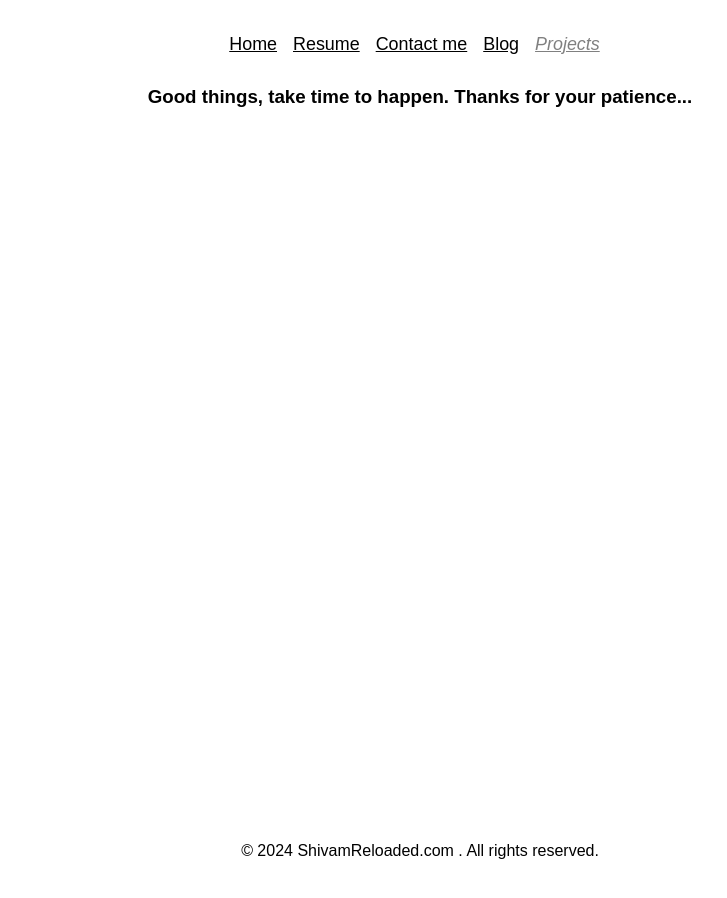
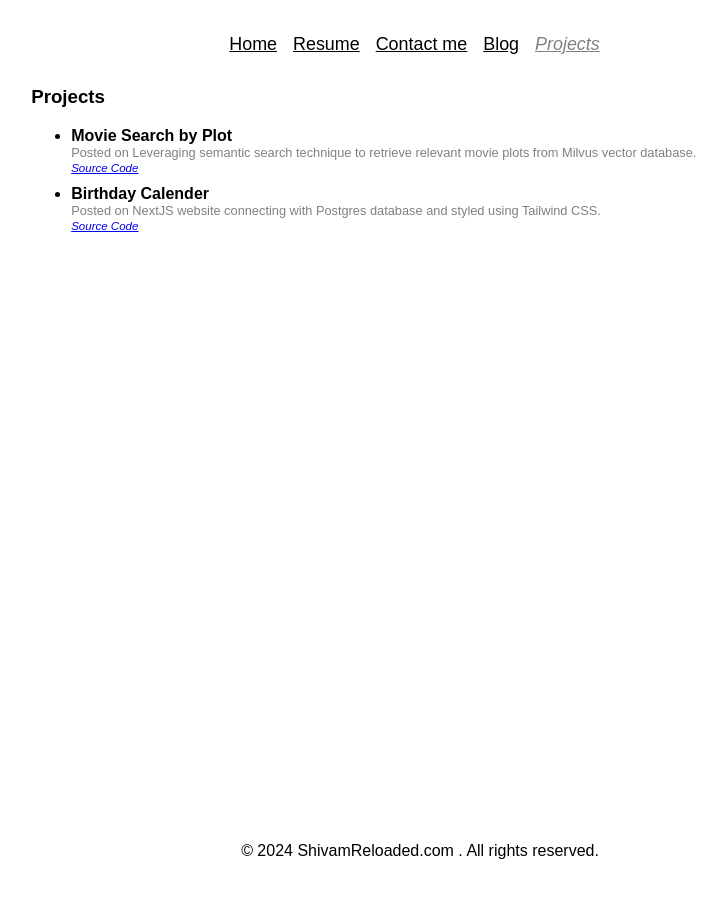
Before and after one commit to shivamarora1/shivamarora1.github.io, a Jekyll site: the page built from projects.html, in a window 1280 px wide. Shown: the whole page, without its empty margins (220-947 px from the left). Built offline with Jekyll 4.4.1, drawn with Linux system fonts in a browser that asks for light colours.

Commit message:
added projects section

```diff
--- /dev/null
+++ b/_data/projects.yml
@@ -0,0 +1,6 @@
+- title: Movie Search by Plot
+  description: Leveraging semantic search technique to retrieve relevant movie plots from Milvus vector database.
+  github_link: https://github.com/shivamarora1/msp
+- title: Birthday Calender
+  description: NextJS website connecting with Postgres database and styled using Tailwind CSS.
+  github_link: https://github.com/shivamarora1/birthday-calender
--- a/assets/css/styles.css
+++ b/assets/css/styles.css
@@ -84,3 +84,21 @@ footer {
     color: blue;
     text-decoration: underline;
 }
+
+.project {
+  margin: 0.5vw 0 0.8vw 0;
+}
+.project .heading {
+  font-weight: 600;
+}
+.project .sub-script {
+  font-weight: 100;
+  color: gray;
+  font-size: 1vw;
+}
+
+.project .sub-script a {
+  font-weight: 100;
+  font-size: 0.9vw;
+  font-style: italic;
+}
--- a/projects.html
+++ b/projects.html
@@ -1,4 +1,20 @@
 ---
 title: Projects
 ---
-{%include comming_soon.html%}
+<h3>Projects</h3>
+
+<div id="projects">
+  <ul>
+    {% for project in site.data.projects %}
+    <li>
+      <div class="project">
+        <div class="heading">{{ project.title }}</div>
+        <div class="sub-script">
+        Posted on {{project.description}}<br>
+        <a href="{{project.github_link}}">Source Code</a>
+        </div>
+      </div>
+    </li>
+    {% endfor %}
+  </ul>
+</div>
```
